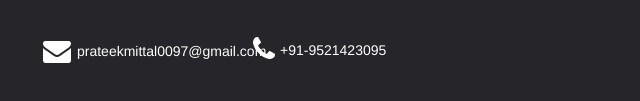
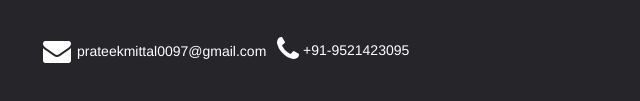
Before and after one commit to Prateek0097/Prateek0097.github.io, a plain HTML site: page index.html in a window 1280 px wide. Shown: the part 2651-2752 px from the top of the page, 422-1062 px from the left. Drawn offline with nearby package versions, Linux system fonts and the light colour scheme; some packages are replaced by stand-ins of ours.

Commit message:
style changes done

```diff
--- a/index.html
+++ b/index.html
@@ -310,8 +310,8 @@ $(document).ready(function () {
 <i class="fa fa-envelope fa-2x"style="color:white;padding-left:450px;padding-top:30px;"></i>
 <p style="margin-top:-25px;color:white;padding-left:484px;">prateekmittal0097@gmail.com</p></div>
 <div class="col-md-6">
-<i class="fa fa-phone fa-2x"style="color:white;padding-left:20px;padding-top:28px;"></i>
-<p style="color:white;padding-left:47px;margin-top:-24px;">+91-9521423095</p>
+<i class="fa fa-phone fa-2x"style="color:white;padding-left:44px;padding-top:28px;"></i>
+<p style="color:white;padding-left:70px;margin-top:-24px;">+91-9521423095</p>
 </div>
 </div>
 </div>
```
